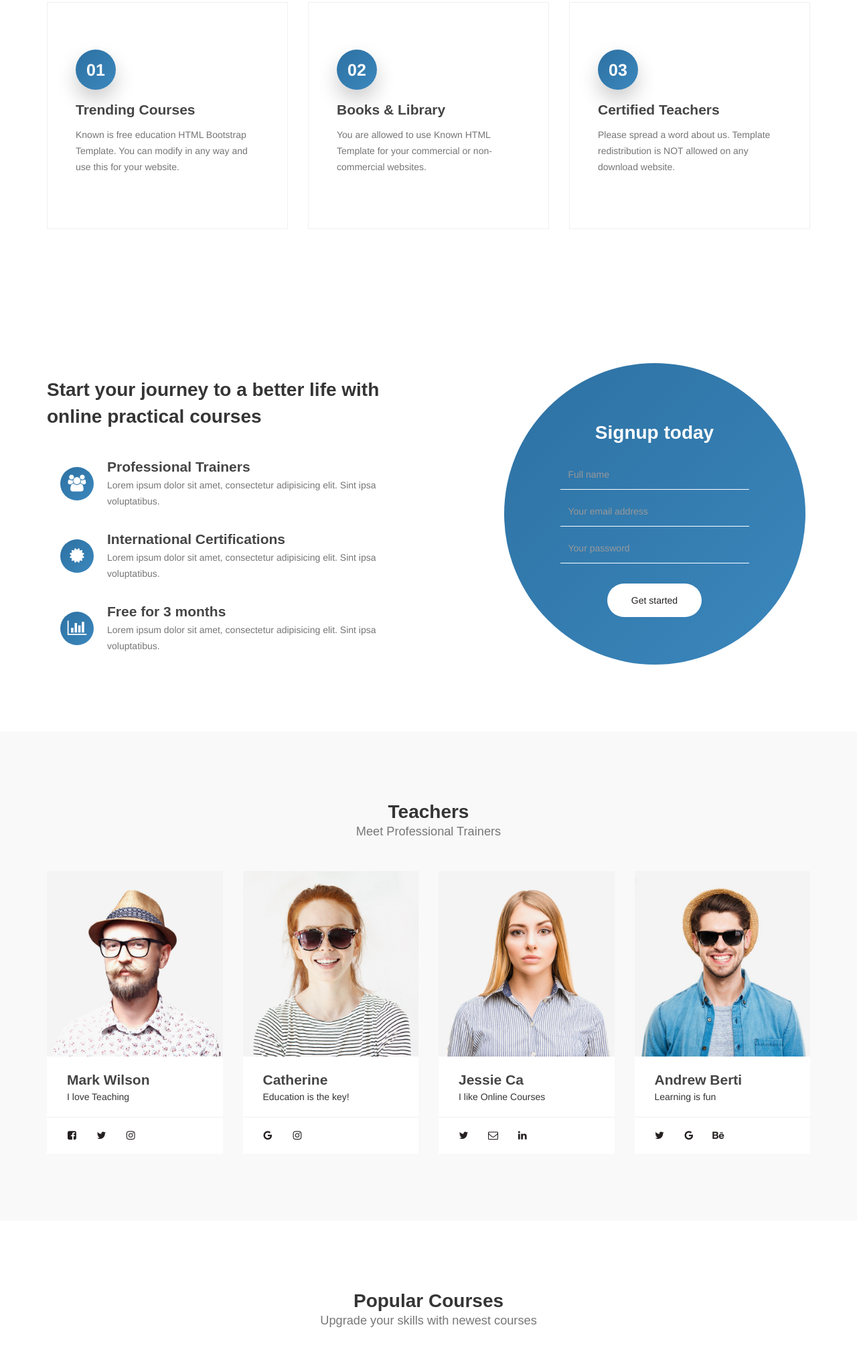
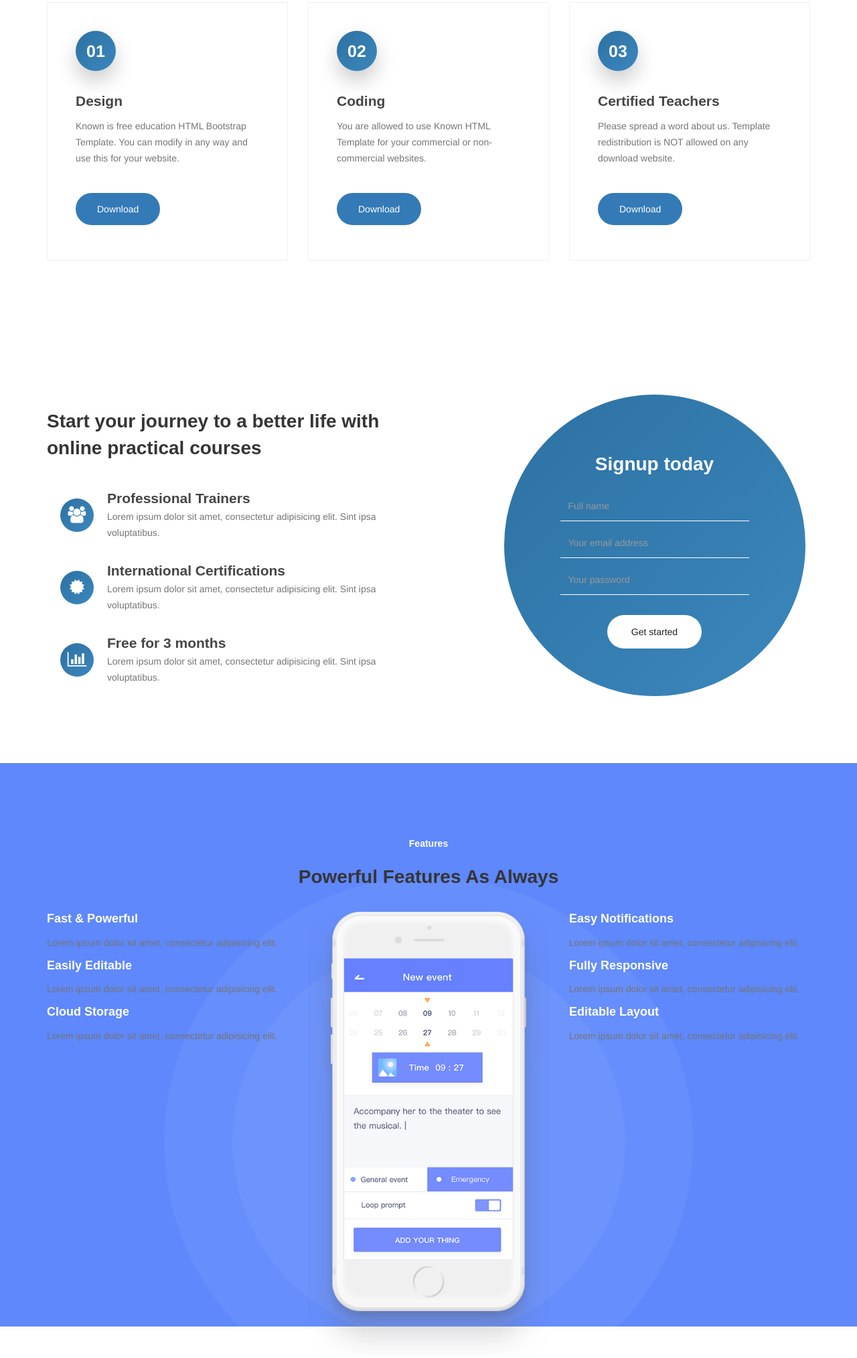
Before and after one commit to Palashp28/education, a plain HTML site: page index.html in a window 1280 px wide. Shown: the part 747-2774 px from the top of the page at 67% size. Drawn offline with Linux system fonts and the light colour scheme.

Commit message:
Custom changes

```diff
--- a/css/style.css
+++ b/css/style.css
@@ -338,7 +338,22 @@ transform: rotate(360deg);
 
 .feature-thumb {
 	border: 1px solid #f0f0f0;
-	padding: 5em 3em;
+	padding: 3em 3em 3em 3em;
+}
+.feature-thumb:hover {
+	box-shadow: 0 0 11px rgba(33,33,33,.2);
+	transition:0.5s;
+}
+.feature-thumb button{
+	border-radius: 50px;
+    border: 0;
+    margin: 30px auto;
+    margin-bottom: 10px;
+}
+.feature-thumb a{
+	color:#fff;
+	padding: 8px 20px;
+	display:block;
 }
 .feature-thumb span {
 	background: linear-gradient(-45deg, #3b87bd, #2d71a2);
@@ -351,7 +366,7 @@ transform: rotate(360deg);
 	height: 60px;
 	line-height: 60px;
 	text-align: center;
-	margin-bottom: 5px;
+	margin-bottom: 20px;
 	box-shadow: 0 15px 30px 0 rgba(0, 0, 0, 0.2);
 }
 .feature-thumb h3 {
@@ -708,7 +723,22 @@ footer .social-icon {
 	Custom Code
 ----------------------------------------*/
 
-
+.feature-area {
+    color: #ffffff;
+    background-color: #5e88fc;
+    background-image: url(../images/feature-bg.png);
+    background-position: bottom -120px center;
+    background-repeat: no-repeat;
+    background-size: auto 94%;
+    margin-bottom: 142px;
+}
+.feature-area .mobile-image {
+    margin-bottom: -142px;
+}
+img {
+    max-width: 100%;
+    height: auto;
+}
 
 
 
--- a/index.html
+++ b/index.html
@@ -103,20 +103,23 @@
     <div class="row">
       <div class="col-md-4 col-sm-4">
         <div class="feature-thumb"> <span>01</span>
-          <h3>Trending Courses</h3>
+          <h3>Design</h3>
           <p>Known is free education HTML Bootstrap Template. You can modify in any way and use this for your website.</p>
+          <button type="button" class="btn btn-primary"><a href="https://drive.google.com/drive/folders/1-xoAicQ-koUfbr5lta-hdRq7HOfIACRe?usp=sharing">Download</a></button>
         </div>
       </div>
       <div class="col-md-4 col-sm-4">
         <div class="feature-thumb"> <span>02</span>
-          <h3>Books & Library</h3>
+          <h3>Coding</h3>
           <p>You are allowed to use Known HTML Template for your commercial or non-commercial websites.</p>
+          <button type="button" class="btn btn-primary"><a href="https://drive.google.com/drive/folders/16VhZ5Ob7MCjUEuRAJwPcbCXTpizHg5jj?usp=sharing">Download</a></button>
         </div>
       </div>
       <div class="col-md-4 col-sm-4">
         <div class="feature-thumb"> <span>03</span>
           <h3>Certified Teachers</h3>
           <p>Please spread a word about us. Template redistribution is NOT allowed on any download website.</p>
+          <button type="button" class="btn btn-primary"><a href="https://drive.google.com/drive/folders/1-xoAicQ-koUfbr5lta-hdRq7HOfIACRe?usp=sharing">Download</a></button>
         </div>
       </div>
     </div>
@@ -164,6 +167,68 @@
     </div>
   </div>
 </section>
+
+<!-- Feature-Area -->
+<section class="feature-area section-padding-top" id="features_page">
+  <div class="container">
+    <div class="row">
+      <div class="col-xs-12 col-sm-8 col-sm-offset-2">
+        <div class="page-title text-center">
+          <h5 class="title">Features</h5>
+          <div class="space-10"></div>
+          <h2>Powerful Features As Always</h2>
+          <div class="space-60"></div>
+        </div>
+      </div>
+    </div>
+    <div class="row">
+      <div class="col-xs-12 col-sm-6 col-md-4">
+        <div class="service-box wow fadeInUp" data-wow-delay="0.2s">
+          <div class="box-icon"> <i class="lnr lnr-rocket"></i> </div>
+          <h4>Fast &amp; Powerful</h4>
+          <p>Lorem ipsum dolor sit amet, consectetur adipisicing elit.</p>
+        </div>
+        <div class="space-60"></div>
+        <div class="service-box wow fadeInUp" data-wow-delay="0.4s">
+          <div class="box-icon"> <i class="lnr lnr-paperclip"></i> </div>
+          <h4>Easily Editable</h4>
+          <p>Lorem ipsum dolor sit amet, consectetur adipisicing elit.</p>
+        </div>
+        <div class="space-60"></div>
+        <div class="service-box wow fadeInUp" data-wow-delay="0.6s">
+          <div class="box-icon"> <i class="lnr lnr-cloud-download"></i> </div>
+          <h4>Cloud Storage</h4>
+          <p>Lorem ipsum dolor sit amet, consectetur adipisicing elit.</p>
+        </div>
+        <div class="space-60"></div>
+      </div>
+      <div class="hidden-xs hidden-sm col-md-4">
+        <figure class="mobile-image"> <img src="images/feature-image.png" alt="Feature Photo"> </figure>
+      </div>
+      <div class="col-xs-12 col-sm-6 col-md-4">
+        <div class="service-box wow fadeInUp" data-wow-delay="0.2s">
+          <div class="box-icon"> <i class="lnr lnr-clock"></i> </div>
+          <h4>Easy Notifications</h4>
+          <p>Lorem ipsum dolor sit amet, consectetur adipisicing elit.</p>
+        </div>
+        <div class="space-60"></div>
+        <div class="service-box wow fadeInUp" data-wow-delay="0.4s">
+          <div class="box-icon"> <i class="lnr lnr-laptop-phone"></i> </div>
+          <h4>Fully Responsive</h4>
+          <p>Lorem ipsum dolor sit amet, consectetur adipisicing elit.</p>
+        </div>
+        <div class="space-60"></div>
+        <div class="service-box wow fadeInUp" data-wow-delay="0.6s">
+          <div class="box-icon"> <i class="lnr lnr-cog"></i> </div>
+          <h4>Editable Layout</h4>
+          <p>Lorem ipsum dolor sit amet, consectetur adipisicing elit.</p>
+        </div>
+        <div class="space-60"></div>
+      </div>
+    </div>
+  </div>
+</section>
+<!-- Feature-Area-End -->
 
 <!-- TEAM -->
 <section id="team">
```
Also changed, not shown: images/feature-bg.png (added), images/feature-image.png (added), images/slider-image4.jpg.
